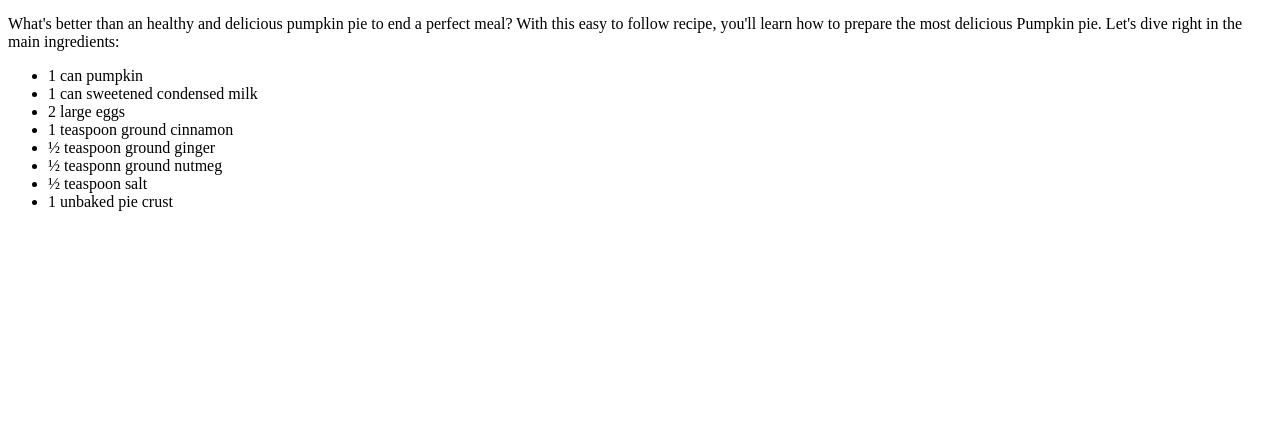
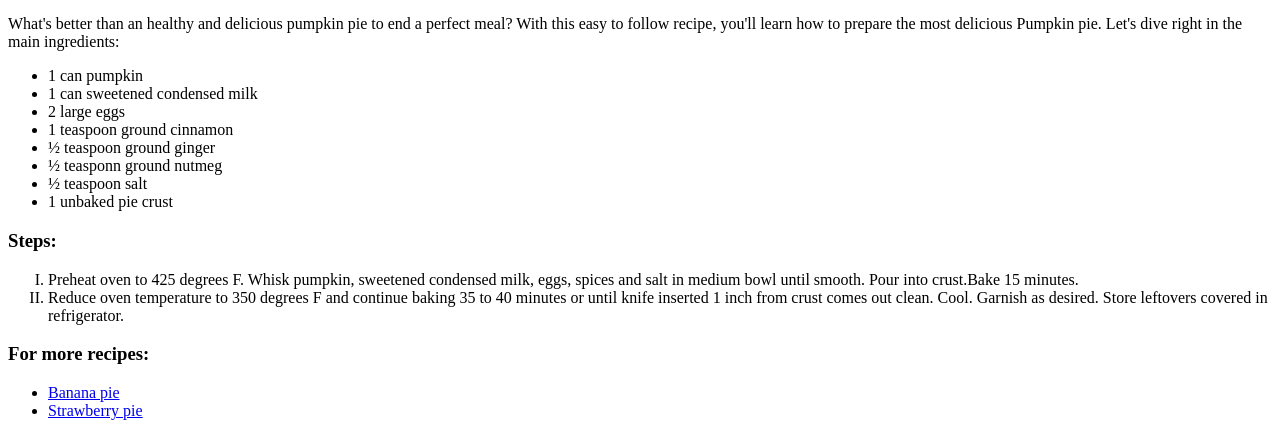
Before and after one commit to MessybutClassy/odin-recipes, a plain HTML site: page index.html in a window 1280 px wide. Shown: the part 428-864 px from the top of the page. Before the commit the page ends 800 px from the top, so only its background shows below. Drawn offline with Linux system fonts and the light colour scheme.

Commit message:
Finish index.html

```diff
--- a/index.html
+++ b/index.html
@@ -23,8 +23,16 @@
         <li>½ teaspoon salt</li>
         <li>1 unbaked pie crust</li>
     </ul>
-
-
+    <h3>Steps:</h3>
+    <ol type="I">
+        <li>Preheat oven to 425 degrees F. Whisk pumpkin, sweetened condensed milk, eggs, spices and salt in medium bowl until smooth. Pour into crust.Bake 15 minutes.</li>
+        <li>Reduce oven temperature to 350 degrees F and continue baking 35 to 40 minutes or until knife inserted 1 inch from crust comes out clean. Cool. Garnish as desired. Store leftovers covered in refrigerator.</li>
+    </ol>
+    <h3>For more recipes:</h3>
+    <ul>
+        <li> <a href="banana.html"> Banana pie</a></li>
+        <li> <a href="strawberry.html"> Strawberry pie</a></li>
+    </ul>
 
 </body>
 </html>
```
